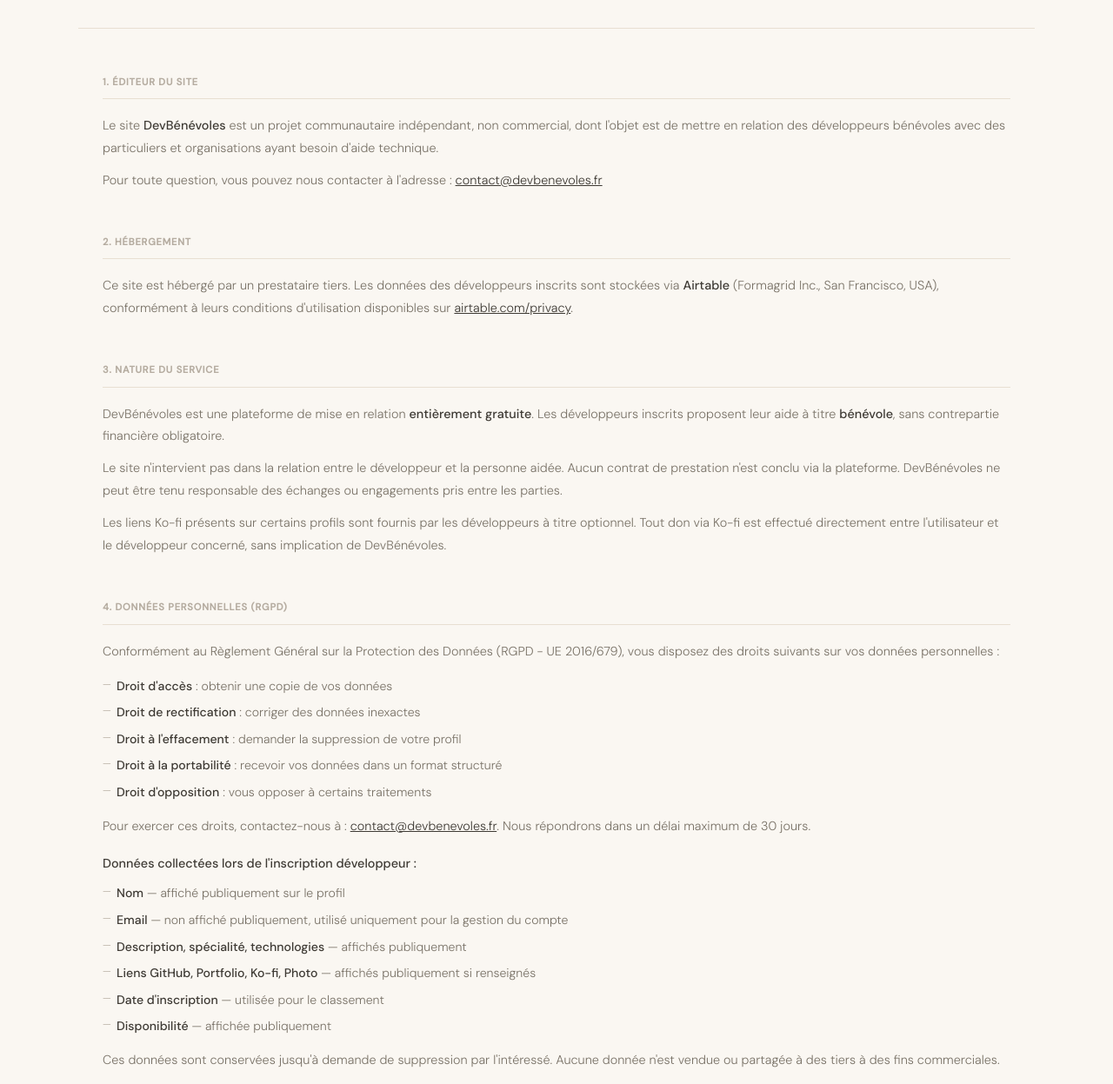
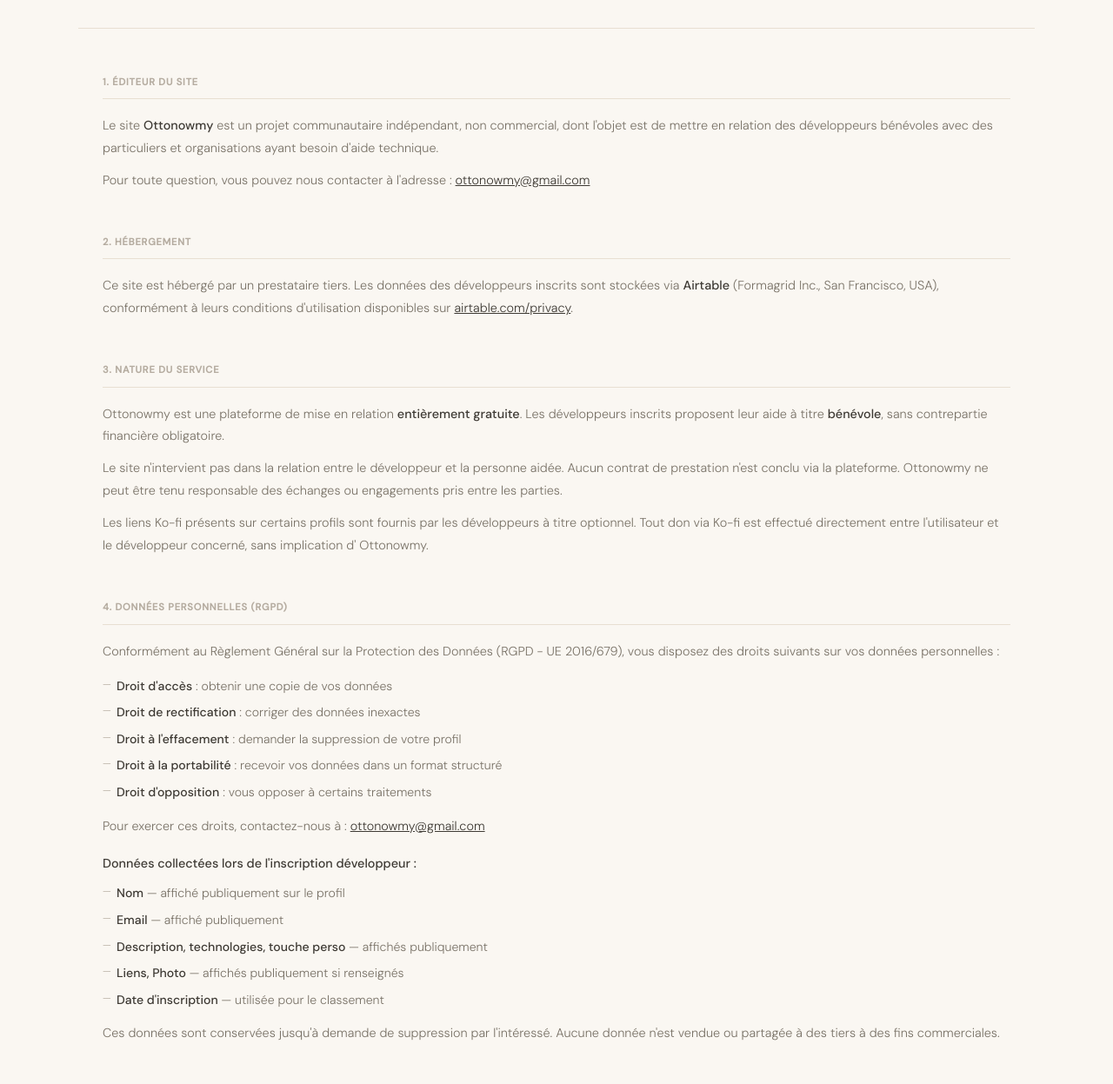
Before and after one commit to ottonowmy/dev24, a website: page mentions-legales.html in a window 1280 px wide. Shown: the part 240-1487 px from the top of the page at 87% size. Drawn offline with Linux system fonts and the light colour scheme.

Commit message:
Add files via upload

```diff
--- a/mentions-legales.html
+++ b/mentions-legales.html
@@ -35,11 +35,11 @@
 
       <section class="legal-section">
         <h2>1. Éditeur du site</h2>
-        <p>Le site <strong>DevBénévoles</strong> est un projet communautaire indépendant, non commercial, dont l'objet
+        <p>Le site <strong>Ottonowmy</strong> est un projet communautaire indépendant, non commercial, dont l'objet
           est de mettre en relation des développeurs bénévoles avec des particuliers et organisations ayant besoin
           d'aide technique.</p>
         <p>Pour toute question, vous pouvez nous contacter à l'adresse : <a
-            href="mailto:contact@devbenevoles.fr">contact@devbenevoles.fr</a></p>
+            href="mailto:ottonowmy@gmail.com">ottonowmy@gmail.com</a></p>
       </section>
 
       <section class="legal-section">
@@ -51,14 +51,14 @@
 
       <section class="legal-section">
         <h2>3. Nature du service</h2>
-        <p>DevBénévoles est une plateforme de mise en relation <strong>entièrement gratuite</strong>. Les développeurs
+        <p>Ottonowmy est une plateforme de mise en relation <strong>entièrement gratuite</strong>. Les développeurs
           inscrits proposent leur aide à titre <strong>bénévole</strong>, sans contrepartie financière obligatoire.</p>
         <p>Le site n'intervient pas dans la relation entre le développeur et la personne aidée. Aucun contrat de
-          prestation n'est conclu via la plateforme. DevBénévoles ne peut être tenu responsable des échanges ou
+          prestation n'est conclu via la plateforme. Ottonowmy ne peut être tenu responsable des échanges ou
           engagements pris entre les parties.</p>
         <p>Les liens Ko-fi présents sur certains profils sont fournis par les développeurs à titre optionnel. Tout don
-          via Ko-fi est effectué directement entre l'utilisateur et le développeur concerné, sans implication de
-          DevBénévoles.</p>
+          via Ko-fi est effectué directement entre l'utilisateur et le développeur concerné, sans implication d'
+          Ottonowmy.</p>
       </section>
 
       <section class="legal-section">
@@ -73,17 +73,15 @@
           <li><strong>Droit d'opposition</strong> : vous opposer à certains traitements</li>
         </ul>
         <p>Pour exercer ces droits, contactez-nous à : <a
-            href="mailto:contact@devbenevoles.fr">contact@devbenevoles.fr</a>. Nous répondrons dans un délai maximum de
-          30 jours.</p>
+            href="mailto:ottonowmy@gmail.com">ottonowmy@gmail.com</a></p>
 
         <h3>Données collectées lors de l'inscription développeur :</h3>
         <ul>
           <li><strong>Nom</strong> — affiché publiquement sur le profil</li>
-          <li><strong>Email</strong> — non affiché publiquement, utilisé uniquement pour la gestion du compte</li>
-          <li><strong>Description, spécialité, technologies</strong> — affichés publiquement</li>
-          <li><strong>Liens GitHub, Portfolio, Ko-fi, Photo</strong> — affichés publiquement si renseignés</li>
+          <li><strong>Email</strong> — affiché publiquement</li>
+          <li><strong>Description, technologies, touche perso</strong> — affichés publiquement</li>
+          <li><strong>Liens, Photo</strong> — affichés publiquement si renseignés</li>
           <li><strong>Date d'inscription</strong> — utilisée pour le classement</li>
-          <li><strong>Disponibilité</strong> — affichée publiquement</li>
         </ul>
         <p>Ces données sont conservées jusqu'à demande de suppression par l'intéressé. Aucune donnée n'est vendue ou
           partagée à des tiers à des fins commerciales.</p>
@@ -120,17 +118,17 @@
 
       <section class="legal-section">
         <h2>6. Responsabilité</h2>
-        <p>DevBénévoles s'efforce d'assurer l'exactitude et la mise à jour des informations diffusées sur ce site.
+        <p>Ottonowmy s'efforce d'assurer l'exactitude et la mise à jour des informations diffusées sur ce site.
           Cependant, nous ne pouvons garantir l'exhaustivité, la précision ou l'actualité des profils publiés par les
           développeurs.</p>
-        <p>L'utilisation du site se fait sous l'entière responsabilité de l'utilisateur. DevBénévoles ne peut être tenu
+        <p>L'utilisation du site se fait sous l'entière responsabilité de l'utilisateur. Ottonowmy ne peut être tenu
           responsable des dommages directs ou indirects pouvant résulter de l'accès au site ou de l'utilisation du
           service.</p>
       </section>
 
       <section class="legal-section">
         <h2>7. Propriété intellectuelle</h2>
-        <p>L'ensemble des éléments constitutifs du site (textes, design, code source) est la propriété de DevBénévoles,
+        <p>L'ensemble des éléments constitutifs du site (textes, design, code source) est la propriété d' Ottonowmy,
           sauf mention contraire. Toute reproduction ou représentation, totale ou partielle, est interdite sans
           autorisation préalable.</p>
         <p>Les profils des développeurs (descriptions, photos, liens) restent la propriété intellectuelle de leurs
```
